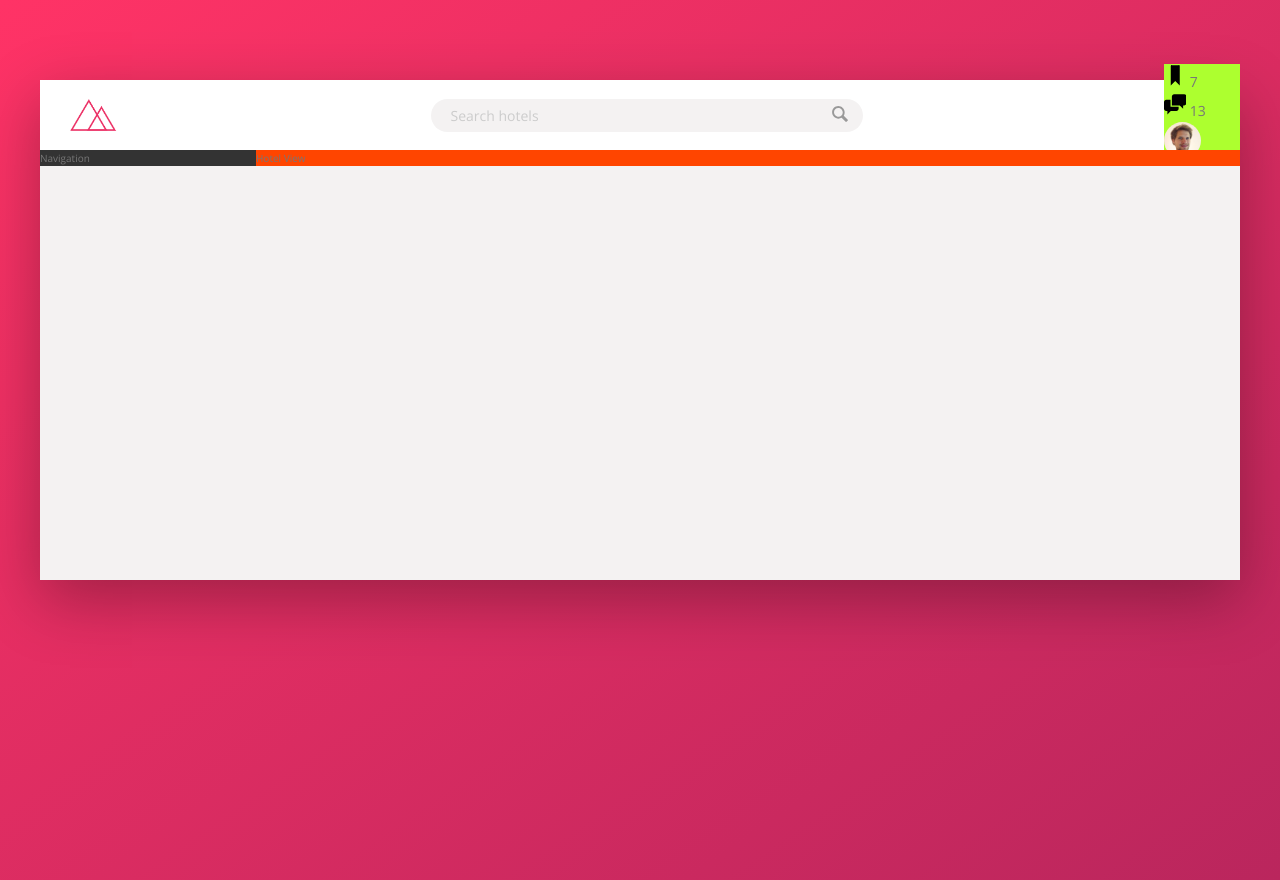
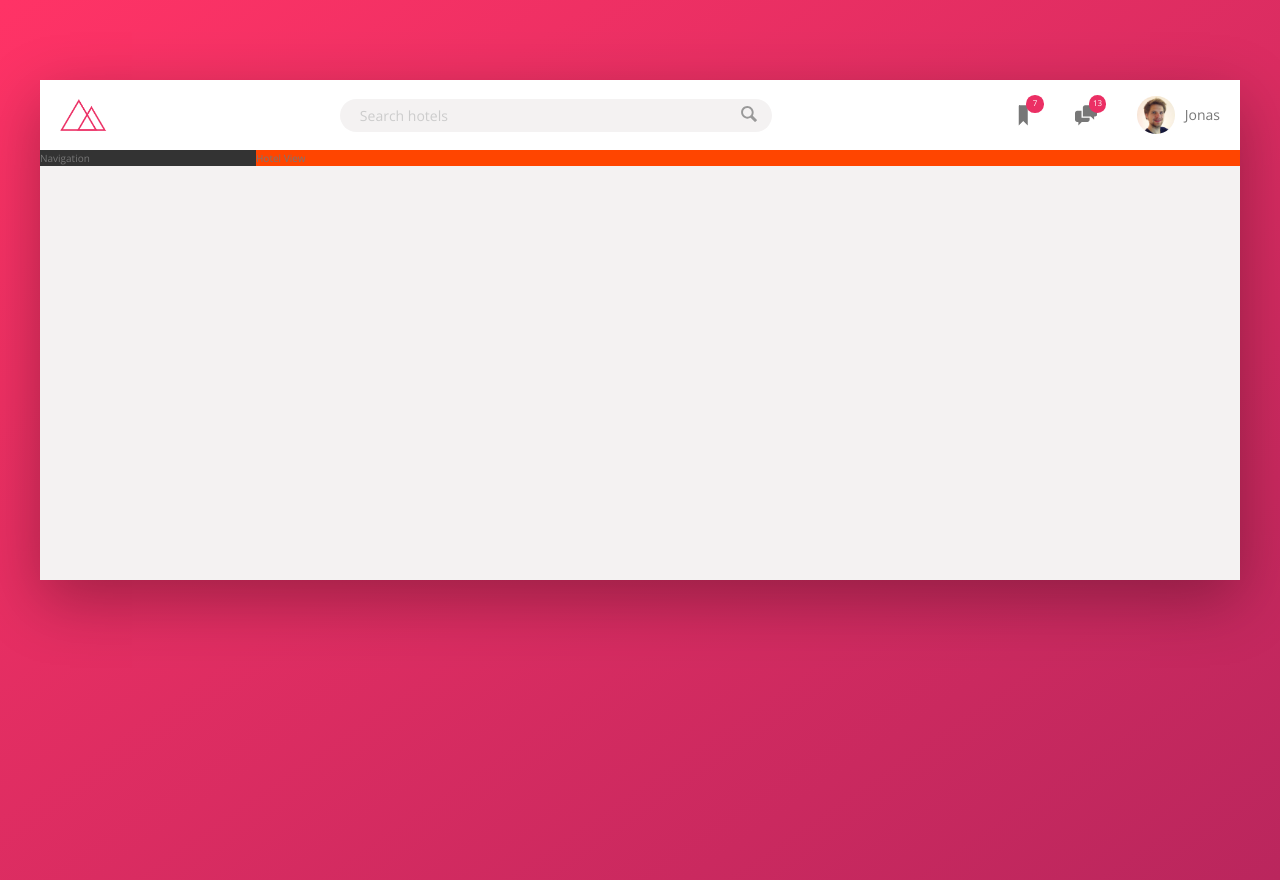
Before and after one commit to daikadai/HTMLCSS-Flex, a website: page index.html in a window 1280 px wide. Drawn offline with nearby package versions, Linux system fonts and the light colour scheme.

Commit message:
6. Build the header Part-3

```diff
--- a/index.html
+++ b/index.html
@@ -27,13 +27,13 @@
                         <svg class="user-nav__icon">
                             <use xlink:href="img/sprite.svg#icon-bookmark"></use>
                         </svg>
-                        <span class="user-nav__notifcation">7</span>
+                        <span class="user-nav__notification">7</span>
                     </div>
                     <div class="user-nav__icon-box">
                         <svg class="user-nav__icon">
                             <use xlink:href="img/sprite.svg#icon-chat"></use>
                         </svg>
-                        <span class="user-nav__notifcation">13</span>
+                        <span class="user-nav__notification">13</span>
                     </div>
                     <div class="user-nav__user">
                         <img src="img/user.jpg" alt="" class="user-nav__user-photo">
--- a/sass/_component.scss
+++ b/sass/_component.scss
@@ -1,7 +1,7 @@
 //Logo
 .logo {
   height: 3.25rem;
-  margin-left: 3rem;
+  margin-left: 2rem;
 }
 
 //SEARCH
@@ -57,25 +57,49 @@
 
 //USER NAVIGATION
 .user-nav {
-  background-color: greenyellow;
+  display: flex;
+  align-self: stretch;
+  align-items: center;
+  & > * {
+    padding: 0 2rem;
+    cursor: pointer;
+    height: 100%;
+  }
+
+  & > *:hover {
+    background-color: var(--color-grey-light-2);
+  }
   &__icon-box {
-
+    display: flex;
+    align-items: center;
+    position: relative;
   }
   &__icon {
     height: 2.25rem;
     width: 2.25rem;
+    fill: var(--color-grey-dark-2);
   }
   &__notification {
-
+    font-size: .8rem;
+    height: 1.75rem;
+    width: 1.75rem;
+    border-radius: 50%;
+    background-color: var(--color-primary);
+    color: #fff;
+    position: absolute;
+    top: 1.5rem;
+    right: 1.1rem;
+    display: flex;
+    justify-content: center;
+    align-items: center;
   }
   &__user {
-
+    display: flex;
+    align-items: center;
   }
   &__user-photo {
     height: 3.75rem;
     border-radius: 50%;
-  }
-  &__user-name {
-
+    margin-right: 1rem;
   }
 }
```
Also changed, not shown: css/style.css.
